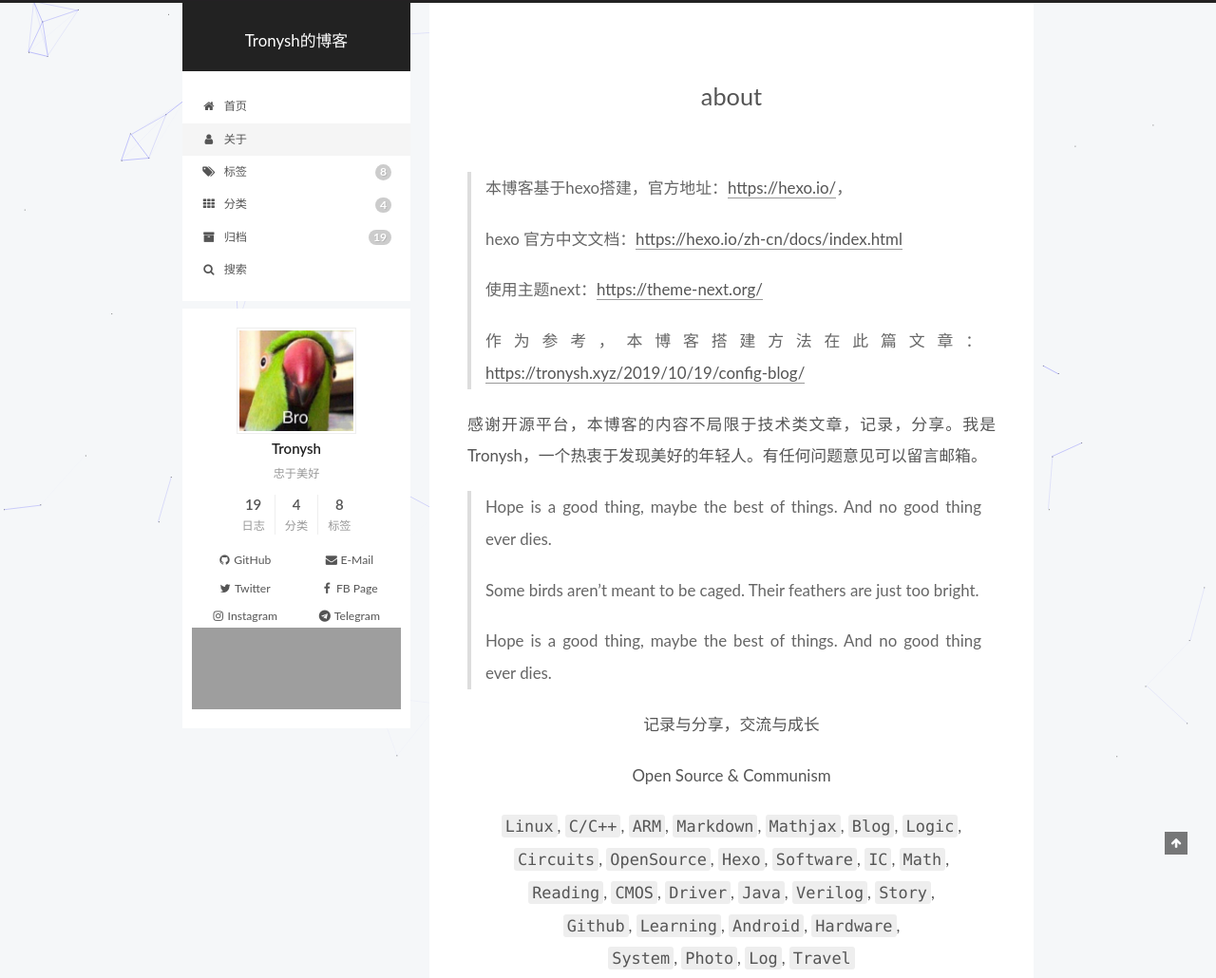
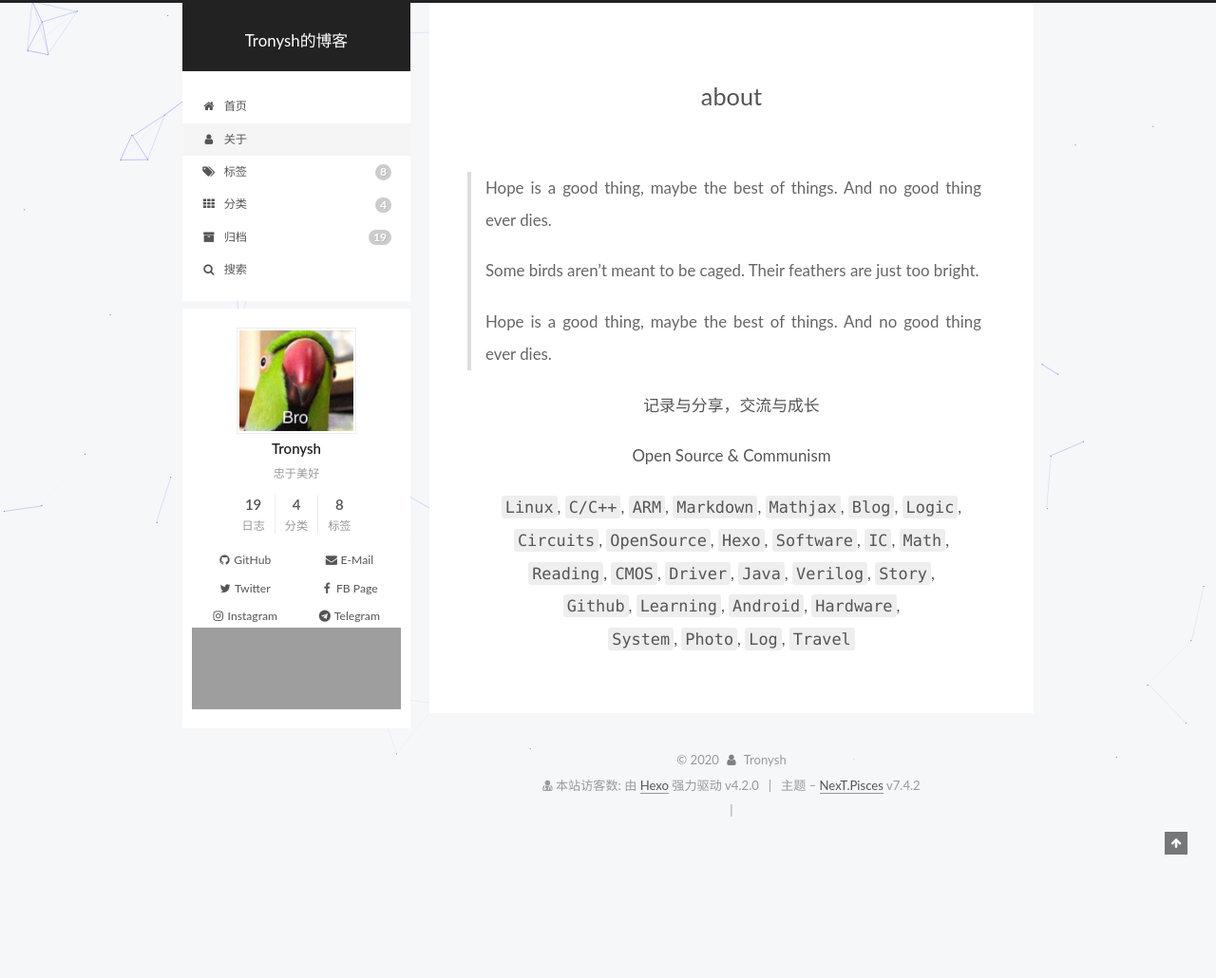
Before and after one commit to tronysh/tronysh.github.io, a plain HTML site: page about/index.html in a window 1280 px wide. Shown: the top 1030 px of the page at 95% size. After the commit the page ends 886 px from the top, so only its background shows below. Drawn offline with Linux system fonts and the light colour scheme; some packages are replaced by stand-ins of ours; no server answers; grey boxes are pictures that could not be loaded; animation ran at ten frames a second; a script that the page names is missing.

Commit message:
Site updated: 2020-02-16 14:47:54

```diff
--- a/about/index.html
+++ b/about/index.html
@@ -52,15 +52,15 @@
   };
 </script>
 
-  <meta name="description" content="本博客基于hexo搭建，官方地址：https:&#x2F;&#x2F;hexo.io&#x2F;， hexo 官方中文文档：https:&#x2F;&#x2F;hexo.io&#x2F;zh-cn&#x2F;docs&#x2F;index.html 使用主题next：https:&#x2F;&#x2F;theme-next.org&#x2F; 作为参考，本博客搭建方法在此篇文章：https:&#x2F;&#x2F;tronysh.xyz&#x2F;2019&#x2F;10&#x2F;19&#x2F;config-blog&#x2F;  感谢开源平台，本博客的内容不局限于技">
+  <meta name="description" content="Hope is a good thing, maybe the best of things. And no good    thing ever dies. Some birds aren’t meant to be caged. Their feathers are just too bright. Hope is a good thing, maybe the best of things">
 <meta property="og:type" content="website">
 <meta property="og:title" content="about">
 <meta property="og:url" content="http://tronysh.github.io/about/index.html">
 <meta property="og:site_name" content="Tronysh的博客">
-<meta property="og:description" content="本博客基于hexo搭建，官方地址：https:&#x2F;&#x2F;hexo.io&#x2F;， hexo 官方中文文档：https:&#x2F;&#x2F;hexo.io&#x2F;zh-cn&#x2F;docs&#x2F;index.html 使用主题next：https:&#x2F;&#x2F;theme-next.org&#x2F; 作为参考，本博客搭建方法在此篇文章：https:&#x2F;&#x2F;tronysh.xyz&#x2F;2019&#x2F;10&#x2F;19&#x2F;config-blog&#x2F;  感谢开源平台，本博客的内容不局限于技">
+<meta property="og:description" content="Hope is a good thing, maybe the best of things. And no good    thing ever dies. Some birds aren’t meant to be caged. Their feathers are just too bright. Hope is a good thing, maybe the best of things">
 <meta property="og:locale" content="zh_CN">
 <meta property="article:published_time" content="2019-10-19T01:23:15.000Z">
-<meta property="article:modified_time" content="2020-02-16T06:14:19.471Z">
+<meta property="article:modified_time" content="2020-02-16T06:47:23.411Z">
 <meta property="article:author" content="Tronysh">
 <meta name="twitter:card" content="summary">
 
@@ -249,13 +249,6 @@
 
       <div class="post-body">
           <blockquote>
-<p>本博客基于hexo搭建，官方地址：<a href="https://hexo.io/" target="_blank" rel="noopener">https://hexo.io/</a>，</p>
-<p>hexo 官方中文文档：<a href="https://hexo.io/zh-cn/docs/index.html" target="_blank" rel="noopener">https://hexo.io/zh-cn/docs/index.html</a></p>
-<p>使用主题next：<a href="https://theme-next.org/" target="_blank" rel="noopener">https://theme-next.org/</a></p>
-<p>作为参考，本博客搭建方法在此篇文章：<a href="https://tronysh.xyz/2019/10/19/config-blog/" target="_blank" rel="noopener">https://tronysh.xyz/2019/10/19/config-blog/</a></p>
-</blockquote>
-<p>感谢开源平台，本博客的内容不局限于技术类文章，记录，分享。我是Tronysh，一个热衷于发现美好的年轻人。有任何问题意见可以留言邮箱。</p>
-<blockquote>
 <p>Hope is a good thing, maybe the best of things. And no good    thing ever dies.</p>
 <p>Some birds aren’t meant to be caged. Their feathers are just too bright.</p>
 <p>Hope is a good thing, maybe the best of things. And no good thing ever dies.</p>
```
